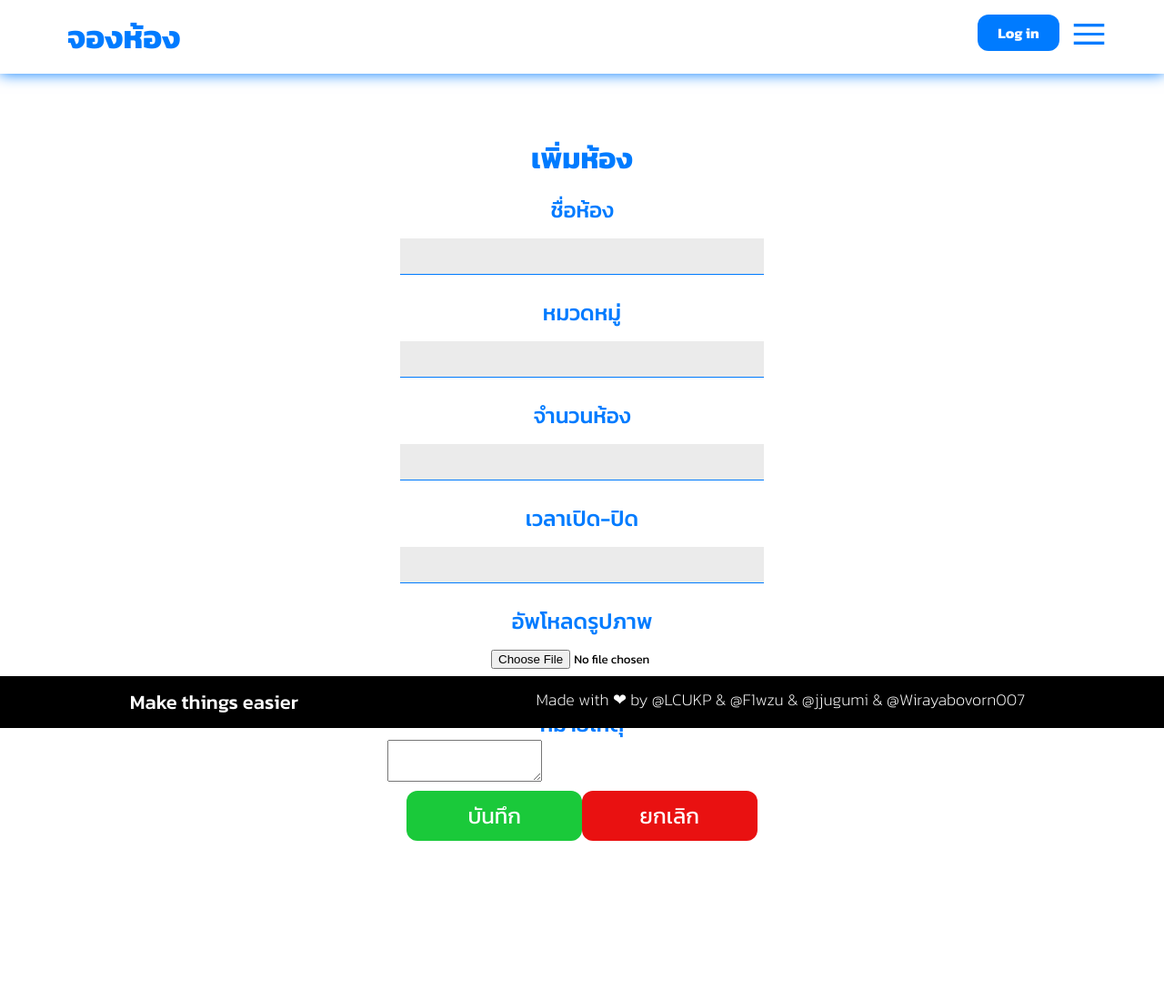
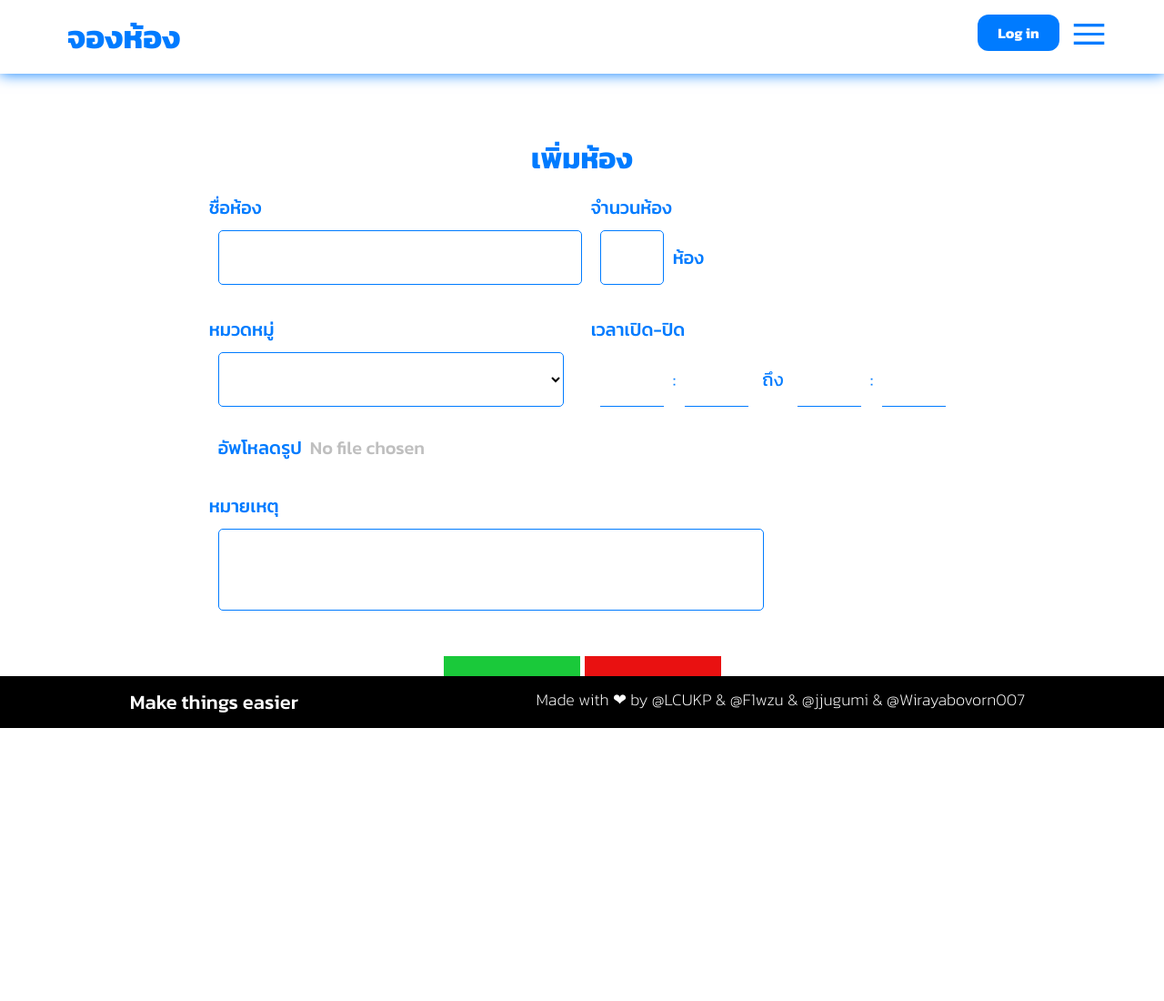
Before and after one commit to LCUKP/Project-PSCP-2024, a Django app: page /admin/add-room in a window 1280 px wide. Shown: the whole page at 91% size. Run offline with Django 5.2, Linux system fonts and the light colour scheme.

Commit message:
Fix form css html

```diff
--- a/oursite/app_admin/static/css/form.css
+++ b/oursite/app_admin/static/css/form.css
@@ -6,56 +6,165 @@ h1{
 .addroom .input-value{
     transition: 0.3s;
     width: 400px;
-    height: 40px;
-    border: none;
-    background-color: rgb(235, 235, 235);
-    border-bottom: 0.5px solid #007bff;
+    height: 60px;
+    font-size: 18px;
+    background-color: transparent;
+    border: 0.5px solid #007bff;
+    border-radius: 5px;
 }
-input[type=file]{
-    background-color: transparent;
-    width: auto;
+
+.pos{
+    display: flex;
+    align-items: center;
 }
 .input-label{
+    text-align: left;
     color: #007bff;
-    font-size: 24px;
+    font-size: 20px;
     font-weight: 500;
 }
 .input-box{
     padding-bottom: 10px;
+    float: left;
 }
-button{
-    width: 45%;
-    padding-top: 10px;
-    padding-bottom: 10px;
-    font-size: 24px;
-    border-radius: 12px;
-    border-style: none;
-    color: #fff;
-    cursor: pointer;
+.input-box input,select,textarea{
+    margin: 10px;
 }
 #submitbt{
+    cursor: pointer;
+    transition: 0.3s;
+    border-color: transparent;
+    color: white;
+    width: 150px;
+    font-size: 20px;
+    padding: 15px 30px;
     background-color: #1ac93a;
+    margin-right: 5px;
+    padding: 15px;
 }
 #submitbt:hover{
     background-color: transparent;
     color: #1ac93a;
-    border-style: solid;
+    border: 0.5px solid;
     border-color: #1ac93a;
 }
 #cancelbt{
+    cursor: pointer;
+    border-color: transparent;
+    color: white;
+    transition: 0.3s;
+    width: 150px;
+    padding: 15px 30px;
+    font-size: 20px;
     background-color: #e91111;
 }
 #cancelbt:hover{
     background-color: transparent;
     color: #e91111;
-    border-style: solid;
+    border: 0.5px solid;
     border-color: #e91111;
 }
 .pad-but{
+    margin-top: 30px;
     display: flex;
-    justify-content: space-around;
-    padding-top: 20px;
 }
 textarea{
     display: block;
+    resize: none;
 }
+textarea:focus{
+    outline: none;
+    background-color: rgb(247, 247, 247);
+}
+.input-box input[type="number"]{
+    width: 70px;
+}
+.catagory-select{
+    cursor: pointer;
+    transition: 0.3s;
+    width: 380px;
+    height: 60px;
+    font-size: 18px;
+    background-color: transparent;
+    border: 0.5px solid #007bff;
+    border-radius: 5px;
+}
+
+.annotation{
+    transition: 0.3s;
+    width: 600px;
+    height: 90px;
+    font-size: 18px;
+    background-color: transparent;
+    border: 0.5px solid #007bff;
+    border-radius: 5px;
+}
+.input-time{
+    cursor: pointer;
+    transition: 0.3s;
+    height: 60px;
+    font-size: 18px;
+    border: none;
+    margin: 0;
+    border-bottom: 0.5px solid #007bff;
+}
+
+
+
+/*Responsive*/
+@media only screen and (max-width:1200px){
+    .addroom .input-value{
+        width: 350px;
+    }
+    .catagory-select{
+        width: 320px;
+    }
+    .catagory-select option{
+        font-size: 10px;
+    }
+}
+
+@media only screen and (max-width:768px){
+    .addroom .input-value{
+        width: 250px;
+    }
+    .catagory-select{
+        width: 220px;
+    }
+    .catagory-select option{
+        font-size: 9px;
+    }
+}
+
+@media only screen and (max-width:600px){
+    .addroom .input-value{
+        width: 370px;
+    }
+    .catagory-select{
+        width: 370px;
+    }
+    .catagory-select option{
+        font-size: 9px;
+    }
+    .input-box textarea{
+        width: 370px;
+    }
+    .input-box input, select, textarea {
+        margin: 5px;
+    }
+    .input-box{
+        justify-content: center;
+        width: 300px;
+    }
+    .addroom{
+        display: flex;
+        justify-content: center;
+        flex-direction: column;
+    }
+    .pad-but{
+        margin-left: 18%;
+    }
+    h1{
+        margin-left: 25%;
+    }
+}
--- a/oursite/app_admin/templates/forms/rooms.html
+++ b/oursite/app_admin/templates/forms/rooms.html
@@ -9,32 +9,43 @@
     <form class="addroom" method="post" action="rooms">
         <h1>เพิ่มห้อง</h1>
         <div class="input-box">
+            <div>
             <span class="input-label">ชื่อห้อง</span><br>
             <input class="input-value" type="text" name="roomname">
+            </div><br>
+            <div>
+            <span class="input-label">หมวดหมู่</span><br>
+            <select name="Catagory" id="" class="catagory-select">
+                <option value="null"></option>
+                <option value="Creative Room">Creative Room</option>
+                <option value="Laboratory Room">Laboratory Room</option>
+                <option value="Lecture Room">Lecture Room</option>
+                <option value="Project Base Room">Project Base Room</option>
+              </select>
+            </div>
         </div>
+        <div class="input-box"><div>
+            <span class="input-label">จำนวนห้อง</span><br><div class="pos">
+            <input class="input-value" type="number" min="1" name="roomnum"><p class="input-label">ห้อง</p></div>
+        </div><br>
+        <div>
+            <span class="input-label">เวลาเปิด-ปิด</span><br><div class="pos">
+                <input type="number" min="0" class="input-time"><p style="font-size:20px; color: #007bff;">:</p><input type="number" min="0" class="input-time">
+              <p style="font-size:20px; color: #007bff; margin: 0px 5px;">ถึง</p>
+              <input type="number" min="0" class="input-time"><p style="font-size:20px; color: #007bff;">:</p><input type="number" min="0" class="input-time">
+   </div>
+        </div></div><br>
+
         <div class="input-box">
-            <span class="input-label">หมวดหมู่</span><br>
-            <input class="input-value" type="text" name="cate">
-        </div>
-        <div class="input-box">
-            <span class="input-label">จำนวนห้อง</span><br>
-            <input class="input-value" type="text" name="roomnum">
-        </div>
-        <div class="input-box">
-            <span class="input-label">เวลาเปิด-ปิด</span><br>
-            <input class="input-value" type="text" name="timelen">
-        </div>
-        <div class="input-box">
-            <span class="input-label">อัพโหลดรูปภาพ</span><br>
-            <input class="input-img" type="file" name="uploadimg" style="width:200px">
-        </div>
-        <div class="input-box">
-            <span class="input-label">หมายเหตุ</span><br>
-            <textarea></textarea>
-        </div>
-        <div class=".pad-but">
-            <button id="submitbt">บันทึก</button><button id="cancelbt">ยกเลิก</button>
+            <input class="input-label" type="file" name="Upload file"><br><br>
+            <div>
+                <span class="input-label">หมายเหตุ</span><br>
+                <textarea class="annotation" name="note"></textarea>
+            </div>
         </div>
     </form>
+    <div class="pad-but">
+        <button id="submitbt">บันทึก</button><button id="cancelbt">ยกเลิก</button>
+    </div>
 </div>
 {% endblock %}
--- a/oursite/app_admin/templates/rooms.html
+++ b/oursite/app_admin/templates/rooms.html
@@ -8,7 +8,7 @@
 <div class="container">
     <h1>Add Room</h1>
         <form method="post" action="rooms">
-            <label for="roomname">Room Name : </label><input type="text"><br>
+            <label for="roomname">Room Name : </label><input type="text">
             <label for="timelenght">Time Lenght : </label><input type="text"><br>
             <input type="checkbox" name="approval"><label>Approval</label><br>
             <label for="description">Description : </label><textarea name="description"></textarea><br>
--- a/oursite/app_user/static/css/nav.css
+++ b/oursite/app_user/static/css/nav.css
@@ -114,10 +114,10 @@ a{
   z-index: 2000000000;
 }
 
-form{
+.popup-login form{
   text-align: center;
 }
-form input{
+.popup-login input{
   transition: 0.3s;
   width: 240px;
   height: 40px;
@@ -133,11 +133,11 @@ form input{
   right: 10%;
   top: 0;
 }
-input[type=text]:focus{
+.popup-login input[type=text]:focus{
   outline: none;
   background-color: rgb(221, 221, 221);
 }
-input[type=password]:focus{
+.popup-login input[type=password]:focus{
   outline: none;
   background-color: rgb(221, 221, 221);
 }
--- a/oursite/app_user/static/css/style.css
+++ b/oursite/app_user/static/css/style.css
@@ -13,6 +13,40 @@
     flex-wrap: wrap-reverse;
     align-items: center;
 }
+input:focus{
+    outline: none;
+}
+input[type="text"]:focus{
+    background-color: rgb(247, 247, 247);
+}
+input[type="number"]:focus{
+    background-color: rgb(247, 247, 247);
+}
+input[type="number"]{
+    text-align: center;
+}
+option{
+    color: #007bff;
+    font-size: 16px;
+}
+
+select:focus{
+    outline: none;
+}
+
+input[type=file]{
+    background-color: transparent;
+    width: auto;
+    cursor: pointer;
+    color: rgb(191, 191, 191);
+}
+input[type=file]::-webkit-file-upload-button{
+    display: none;
+}
+input[type=file]::before{
+    content: 'อัพโหลดรูป  ';
+    color: #007bff;
+}
 
 @media only screen and (max-width: 768px){
     .item{
```
